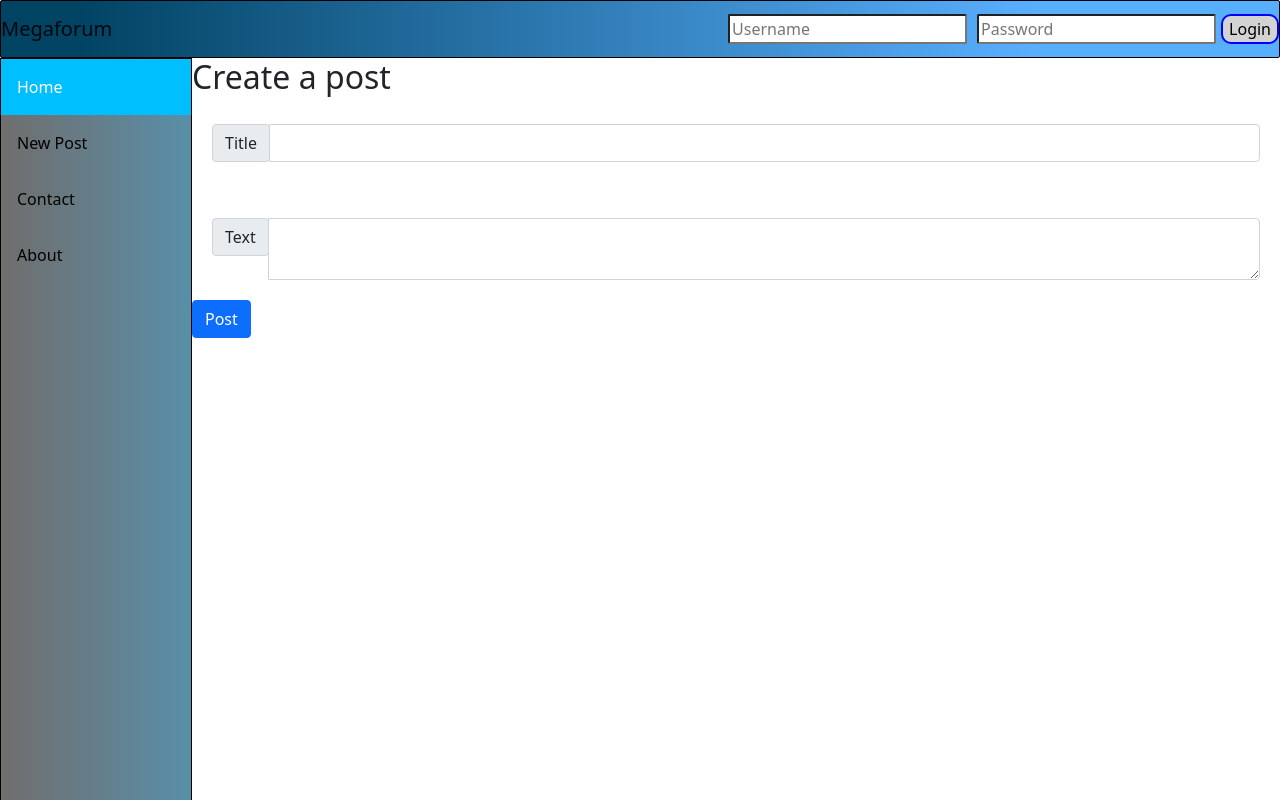
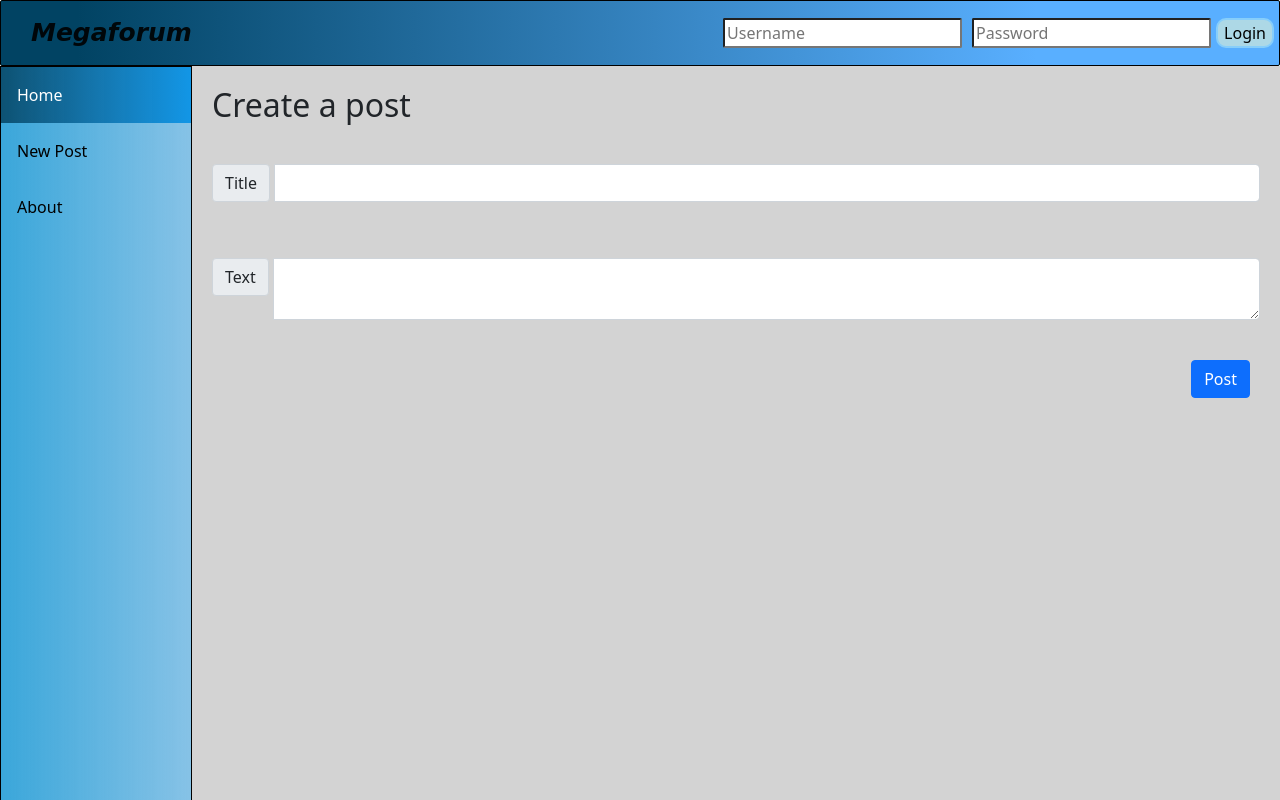
Before and after one commit to JaakkoKui/WebProject, a Vue app: page /newpost in a window 1280 px wide. Built offline with nearby package versions, Linux system fonts and the light colour scheme.

Commit message:
Frontend update

```diff
--- a/public/styles.css
+++ b/public/styles.css
@@ -1,52 +1,7 @@
-
-.button {
-    transition-duration: 0.4s;
-    background-color: lightgray;
-    border: 2px solid blue;
-    border-radius: 10px;
-}
-
-.button:hover {
-    background-color: dodgerblue;
-    color: white;
-}
 
 
 
-/* The side navigation menu */
-.sidebar {
-    margin: 0;
-    padding: 0;
-    width: 15%;
-    background: rgb(111,111,111);
-    background: linear-gradient(90deg, rgba(111,111,111,1) 4%, rgba(89,142,167,1) 97%);
-    position: fixed;
-    height: 100vh;
-    overflow: auto;
-    border: solid 1px black;
-}
 
-/* Sidebar links */
-.sidebar a {
-    display: block;
-    color: black;
-    padding: 16px;
-    text-decoration: none;
-}
-
-/* Active/current link */
-.sidebar a.active {
-    background-color: deepskyblue;
-    color: white;
-}
-
-/* Links on mouse-over */
-.sidebar a:hover:not(.active) {
-    background-color: #555;
-    color: white;
-}
-
-/* Page content. The value of the margin-left property should match the value of the sidebar's width property */
 div.content {
     float:right;
     height: 200px;
@@ -54,7 +9,6 @@ div.content {
     min-width: 85%;
 }
 
-/* On screens that are less than 700px wide, make the sidebar into a topbar */
 @media screen and (max-width: 700px) {
     .sidebar {
         width: 100%;
@@ -65,7 +19,6 @@ div.content {
     div.content {margin-left: 0;}
 }
 
-/* On screens that are less than 400px, display the bar vertically, instead of horizontally */
 @media screen and (max-width: 400px) {
     .sidebar a {
         text-align: center;
@@ -83,7 +36,7 @@ div.content {
     padding: 20px 20px 20px 20px;
 }
 #postBar{
-    margin: 0px 20px 20px 20px;
+    margin: auto 20px 20px 20px;
     padding: 20px 20px 40px 20px;
     border: solid 1px grey;
     border-radius: 20px;
@@ -114,5 +67,4 @@ button.dislike{
 
 .floatRight{
     float: right;
-
 }
--- a/src/App.vue
+++ b/src/App.vue
@@ -13,63 +13,11 @@ export default {
 </script>
 
 <style>
-
-.button {
-    transition-duration: 0.4s;
-    background-color: lightgray;
-    border: 2px solid blue;
-    border-radius: 10px;
-}
-
-.button:hover {
-    background-color: dodgerblue;
-    color: white;
+html{
+  background-color: lightgray;
 }
 
 
-
-/* The side navigation menu */
-.sidebar {
-    margin: 0;
-    padding: 0;
-    width: 15%;
-    background: rgb(111,111,111);
-    background: linear-gradient(90deg, rgba(111,111,111,1) 4%, rgba(89,142,167,1) 97%);
-    position: fixed;
-    height: 100vh;
-    overflow: auto;
-    border: solid 1px black;
-}
-
-/* Sidebar links */
-.sidebar a {
-    display: block;
-    color: black;
-    padding: 16px;
-    text-decoration: none;
-}
-
-/* Active/current link */
-.sidebar a.active {
-    background-color: deepskyblue;
-    color: white;
-}
-
-/* Links on mouse-over */
-.sidebar a:hover:not(.active) {
-    background-color: #555;
-    color: white;
-}
-
-/* Page content. The value of the margin-left property should match the value of the sidebar's width property */
-div.content {
-    float:right;
-    height: 200px;
-    width: auto;
-    min-width: 85%;
-}
-
-/* On screens that are less than 700px wide, make the sidebar into a topbar */
 @media screen and (max-width: 700px) {
     .sidebar {
         width: 100%;
@@ -80,56 +28,11 @@ div.content {
     div.content {margin-left: 0;}
 }
 
-/* On screens that are less than 400px, display the bar vertically, instead of horizontally */
 @media screen and (max-width: 400px) {
     .sidebar a {
         text-align: center;
         float: none;
     }
 }
-#mainContent{
-    background: lightgray;
-    width: auto;
-    min-height: 85.3%;
-    height: auto;
-}
-.input-group{
-    justify-content: flex-end;
-    padding: 20px 20px 20px 20px;
-}
-#postBar{
-    margin: 0px 20px 20px 20px;
-    padding: 20px 20px 40px 20px;
-    border: solid 1px grey;
-    border-radius: 20px;
-}
-button.like{
-    width: 30px;
-    height: 30px;
-    margin: 0 auto;
-    border-radius: 50%;
-    color: rgba(0,150,136 ,1);
-    background-color:rgba(38,166,154 ,0.3);
-    border-color: rgba(0,150,136 ,1);
-    border-width: 1px;
-    font-size: 15px;
-}
-
-button.dislike{
-    width: 30px;
-    height: 30px;
-    margin: 0 auto;
-    border-radius: 50%;
-    color: rgba(255,82,82 ,1);
-    background-color: rgba(255,138,128 ,0.3);
-    border-color: rgba(255,82,82 ,1);
-    border-width: 1px;
-    font-size: 15px;
-}
-
-.floatRight{
-    float: right;
-
-}
 
 </style>
--- a/src/components/mainContent.vue
+++ b/src/components/mainContent.vue
@@ -6,9 +6,6 @@
                 <input v-model="searchWord" type="search" id="form1" class="form-control" placeholder="Search"/>
 
             </div>
-            <button type="button" class="btn btn-primary">
-                <i class="fas fa-search"></i>
-            </button>
         </div>
         <div v-for="post in searchedPosts" v-bind:key="post.id">
             <post-bar :post="post"></post-bar>
--- a/src/components/navBar.vue
+++ b/src/components/navBar.vue
@@ -1,7 +1,7 @@
 <template>
 <div>
   <nav class="navbar navbar-light" id="ylapalkki" style="background-color: aqua; border: solid 1px black; ">
-    <a class="navbar-brand" href="#">Megaforum</a>
+    <a class="navbar-brand navBarText" href="/">Megaforum</a>
     <div class="login-container">
       <form action="/action_page.php">
         <input class="navBarBox" type="text" placeholder="Username" name="username">
@@ -35,4 +35,24 @@ export default {
     background: linear-gradient(90deg, rgba(1,67,99,1) 6%, rgba(89,175,255,1) 81%);
 }
 
+.navBarText{
+  font-family: "Comic Sans MS", Serif, Arial;
+  font-weight: bold;
+  margin-left: 30px;
+  font-size: 25px;
+  font-style: italic;
+}
+.button {
+  transition-duration: 0.4s;
+  background-color: lightblue;
+  border: 2px solid lightskyblue;
+  border-radius: 10px;
+  margin-right: 5px;
+}
+
+.button:hover {
+  background-color: dodgerblue;
+  color: white;
+}
+
 </style>
--- a/src/components/sideBar.vue
+++ b/src/components/sideBar.vue
@@ -1,13 +1,9 @@
 <template>
-    <!-- The sidebar -->
     <div class="sidebar">
         <a class="active" href="/">Home</a>
         <a href="/newpost">New Post</a>
-        <a href="#contact">Contact</a>
-        <a href="#about">About</a>
+        <a href="/about">About</a>
     </div>
-
-
 </template>
 
 <script>
@@ -18,5 +14,39 @@ export default {
 </script>
 
 <style scoped>
+.sidebar {
+  margin: 0;
+  padding: 0;
+  width: 15%;
+  background: rgb(15,154,220);
+  background: linear-gradient(90deg, rgba(15,154,220,0.7799092839273174) 0%, rgba(134,194,230,1) 100%);
+  position: fixed;
+  height: 100vh;
+  overflow: auto;
+  border: solid 1px black;
+}
+
+.sidebar a {
+  display: block;
+  color: black;
+  padding: 16px;
+  text-decoration: none;
+}
+
+.sidebar a.active {
+  background: rgb(0,58,86);
+  background: linear-gradient(90deg, rgba(0,58,86,0.7799092839273174) 0%, rgba(18,150,230,1) 100%);
+  color: white;
+}
+.sidebar a:hover {
+  background: rgb(0,88,129);
+  background: linear-gradient(90deg, rgba(0,88,129,0.7799092839273174) 0%, rgba(72,172,232,1) 100%);
+  color: white;
+}
+
+.sidebar a:hover:not(.active) {
+  background-color: lightblue;
+  color: black;
+}
 
 </style>
--- a/src/router/router.js
+++ b/src/router/router.js
@@ -2,6 +2,7 @@ import {createWebHistory, createRouter} from "vue-router";
 import HomePage from "@/views/HomePage";
 import PostPage from "@/views/PostPage";
 import NewPostPage from "@/views/NewPostPage";
+import AboutPage from "@/views/AboutPage";
 
 const history = createWebHistory(process.env.BASE_URL);
 const router = createRouter({
@@ -18,6 +19,10 @@ const router = createRouter({
         {
             path: "/newpost",
             component: NewPostPage
+        },
+        {
+            path: "/about",
+            component: AboutPage
         }
     ]
 })
--- /dev/null
+++ b/src/views/AboutPage.vue
@@ -0,0 +1,39 @@
+<template>
+  <nav-bar></nav-bar>
+  <side-bar></side-bar>
+  <div class="content text">
+  <h1>Tekijät:</h1>
+    <h2>Jetro Karjalainen</h2>
+    <h2>Jaakko Kuivasniemi</h2>
+  </div>
+
+</template>
+
+<script>
+import NavBar from "@/components/navBar";
+import SideBar from "@/components/sideBar";
+
+export default {
+  name: "AboutPage",
+  components: {SideBar, NavBar},
+  data() {
+    return {
+      post: {},
+      comment: ""
+    }
+  }
+}
+</script>
+
+<style scoped>
+textarea {
+  width: 100%;
+}
+.text{
+  font-family: "Agency FB", Serif, "Comic Sans MS";
+  text-align: center;
+  margin-top: 10%;
+
+
+}
+</style>
--- a/src/views/NewPostPage.vue
+++ b/src/views/NewPostPage.vue
@@ -2,20 +2,20 @@
     <nav-bar></nav-bar>
     <side-bar></side-bar>
     <div class="content">
-        <h2>Create a post</h2>
+        <h2 class="littleMargin">Create a post</h2>
         <div class="input-group mb-3">
             <div class="input-group-prepend">
-                <span class="input-group-text" id="inputGroup-sizing-default">Title</span>
+                <span class="input-group-text tinyMarginRight" id="inputGroup-sizing-default">Title</span>
             </div>
             <input v-model="title" type="text" class="form-control" aria-label="Default" aria-describedby="inputGroup-sizing-default">
         </div>
         <div class="input-group">
             <div class="input-group-prepend">
-                <span class="input-group-text">Text</span>
+                <span class="input-group-text tinyMarginRight">Text</span>
             </div>
             <textarea v-model="content" class="form-control" aria-label="With textarea"></textarea>
         </div>
-        <button @click="addPost" type="button" class="btn btn-primary">Post</button>
+        <button @click="addPost" type="button" class="btn btn-primary littleMargin floatRight">Post</button>
 
     </div>
 </template>
@@ -55,4 +55,11 @@ export default {
 
 <style scoped>
 
+.littleMargin{
+margin: 20px 30px 20px 20px
+}
+
+.tinyMarginRight{
+  margin-right: 5px;
+}
 </style>
--- a/src/views/PostPage.vue
+++ b/src/views/PostPage.vue
@@ -1,7 +1,7 @@
 <template>
     <nav-bar></nav-bar>
     <side-bar></side-bar>
-    <div class="content">
+    <div class="content marginLeft">
         <h2>{{ this.post.title }}</h2>
         <p>{{ this.post.content }}</p>
         <p>Likes: {{this.post.likes}}</p>
@@ -12,7 +12,7 @@
         <button type="button" class="btn btn-primary" @click="postComment">Post comment</button>
         <hr>
         <h2>Comments</h2>
-        <div v-for="comment in this.post.comments" v-bind:key="comment.id">
+        <div class="commentBox" v-for="comment in this.post.comments" v-bind:key="comment.id">
             <p>{{comment.content}}</p>
             <span>likes: {{comment.likes}}
                 dislikes: {{comment.dislikes}}</span>
@@ -63,4 +63,14 @@ export default {
 textarea {
     width: 100%;
 }
+.commentBox{
+  margin: 2.5% 2.5% 2.5% 2.5%;
+  padding: 8px 8px 8px 8px;
+  border: dotted 1px black;
+  border-radius: 5px;
+}
+
+.marginLeft{
+ padding: 3% 3%;
+}
 </style>
```
Also changed, not shown: src/components/postBar.vue (+34 -5 lines).
